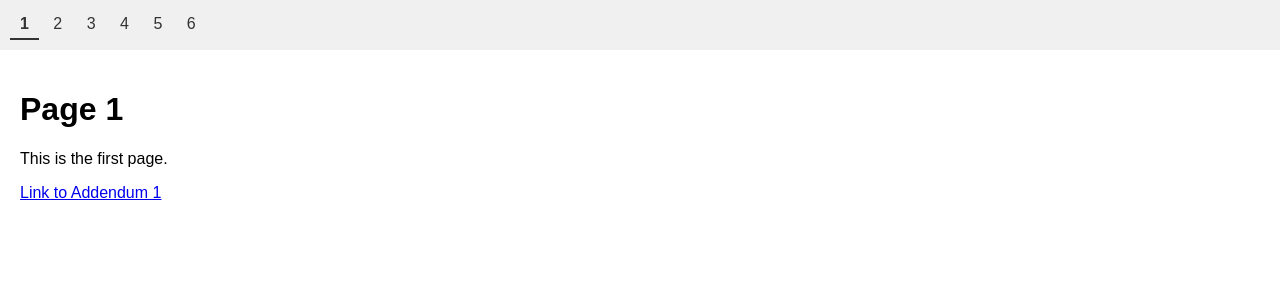
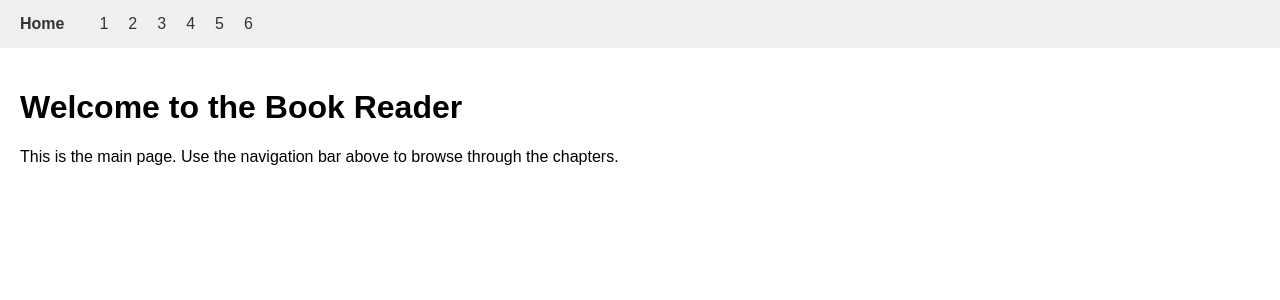
Before and after one commit to CoderXYZ7/CampoMedie25, a PHP site: page / in a window 1280 px wide. Shown: the top 300 px of the page. Run offline with PHP 8.4, Linux system fonts and the light colour scheme.

Commit message:
Implement Home/Back button and main page

```diff
--- a/assets/style.css
+++ b/assets/style.css
@@ -8,6 +8,8 @@ body {
     padding: 10px;
     white-space: nowrap;
     overflow-x: auto;
+    display: flex;
+    align-items: center;
 }
 
 .top-bar a {
@@ -22,6 +24,11 @@ body {
     border-bottom: 2px solid #333;
 }
 
+.home-back-btn {
+    font-weight: bold;
+    margin-right: 15px;
+}
+
 .main-content {
     padding: 20px;
 }
--- /dev/null
+++ b/content/main.md
@@ -0,0 +1,3 @@
+# Welcome to the Book Reader
+
+This is the main page. Use the navigation bar above to browse through the chapters.
--- a/index.php
+++ b/index.php
@@ -2,7 +2,7 @@
 session_start();
 
 // Get the requested page
-$page = isset($_GET['page']) ? $_GET['page'] : '1';
+$page = isset($_GET['page']) ? $_GET['page'] : 'main';
 
 // Basic security validation
 if (!preg_match('/^[a-zA-Z0-9_]+$/', $page)) {
@@ -10,41 +10,29 @@ if (!preg_match('/^[a-zA-Z0-9_]+$/', $page)) {
 }
 
 // Handle history for the "Back" button
-if ($page !== '1' && (!isset($_SESSION['history']) || end($_SESSION['history']) !== $page)) {
+if ($page !== 'main' && (!isset($_SESSION['history']) || end($_SESSION['history']) !== $page)) {
     if (!isset($_SESSION['history'])) {
-        $_SESSION['history'] = [];
+        $_SESSION['history'] = ['main'];
     }
-    // Don't push addendums to history if they are already the last element
-    if (!is_numeric($page)) {
-        // If the last page was numeric, save it for the "back" button
-        if (isset($_SESSION['history'][count($_SESSION['history']) - 1]) && is_numeric($_SESSION['history'][count($_SESSION['history']) - 1])) {
-            //
+    if (is_numeric($page) || $page === 'main') {
+        $_SESSION['history'][] = $page;
+    } else { // Addendum
+        if (!in_array($page, $_SESSION['history'])) {
+            $_SESSION['history'][] = $page;
         }
     }
-    $_SESSION['history'][] = $page;
 }
-
 
 // Handle the "Back" action
 if (isset($_GET['action']) && $_GET['action'] === 'back') {
-    // Go back to the last numeric page
-    while (count($_SESSION['history']) > 1) {
-        $last_page = array_pop($_SESSION['history']);
-        if (is_numeric(end($_SESSION['history']))) {
-            $page = end($_SESSION['history']);
-            // array_pop($_SESSION['history']); // Pop the current page
-            break;
-        }
+    // Pop the current page
+    if (count($_SESSION['history']) > 1) {
+        array_pop($_SESSION['history']);
     }
-    if (count($_SESSION['history']) <= 1) {
-        $page = '1';
-        $_SESSION['history'] = [];
-    }
-
-    header('Location: ?page=' . $page);
+    $previous_page = end($_SESSION['history']);
+    header('Location: ?page=' . $previous_page);
     exit;
 }
-
 
 // Get the list of basic pages
 $files = glob('content/*.md');
@@ -56,6 +44,8 @@ foreach ($files as $file) {
     }
 }
 sort($numeric_pages, SORT_NUMERIC);
+
+$is_addendum = !is_numeric($page) && $page !== 'main';
 
 ?>
 <!DOCTYPE html>
@@ -69,6 +59,12 @@ sort($numeric_pages, SORT_NUMERIC);
 <body>
 
     <div class="top-bar">
+        <?php if ($is_addendum) : ?>
+            <a href="?action=back" class="home-back-btn">Back</a>
+        <?php else : ?>
+            <a href="?page=main" class="home-back-btn">Home</a>
+        <?php endif; ?>
+
         <?php foreach ($numeric_pages as $p) : ?>
             <a href="?page=<?php echo $p; ?>" class="<?php echo ($p == $page) ? 'active' : ''; ?>"><?php echo $p; ?></a>
         <?php endforeach; ?>
--- a/parser.php
+++ b/parser.php
@@ -14,10 +14,5 @@ function parse_content($content, $page) {
     $parsedown = new Parsedown();
     $html = $parsedown->text($content);
 
-    // Add a "Back" button to addendums
-    if (!is_numeric($page)) {
-        $html .= '<br><a href="?action=back">Back</a>';
-    }
-
     return $html;
 }
```
Also changed, not shown: assets/dummy_image.png.
